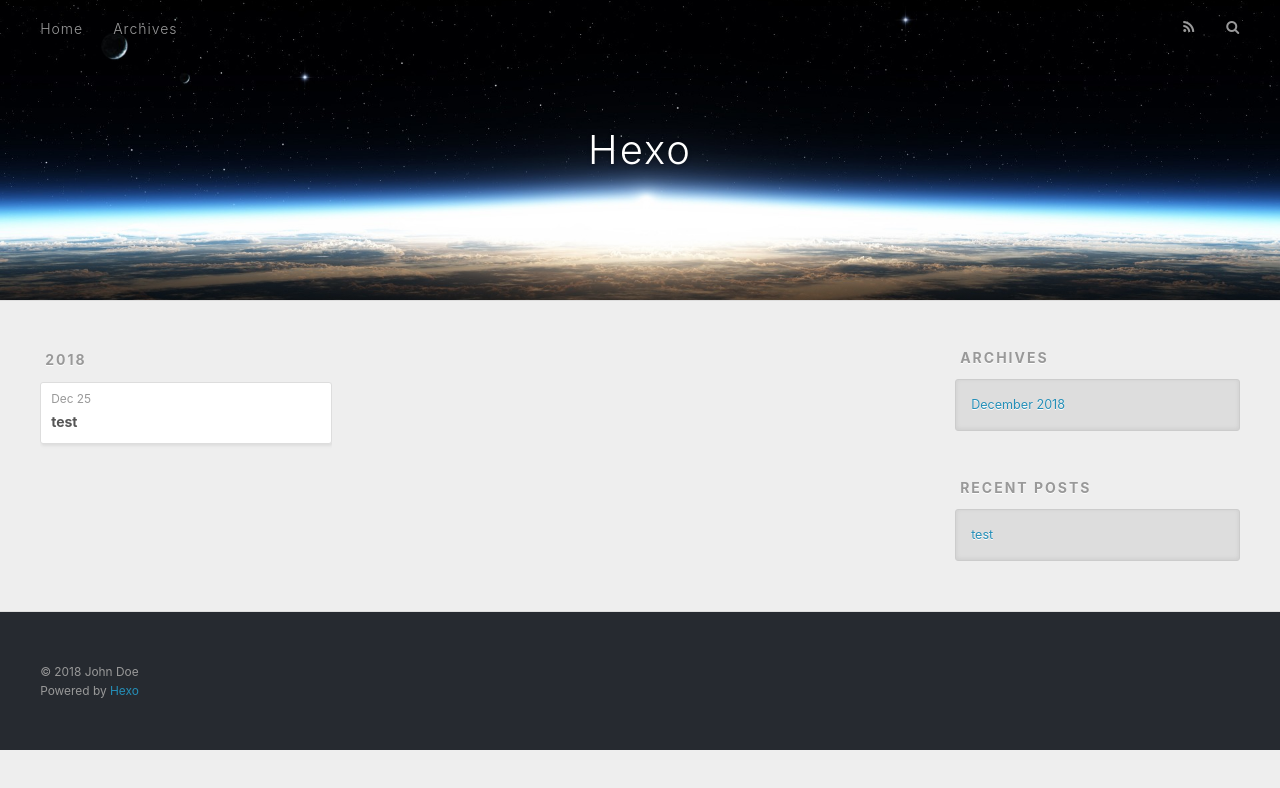
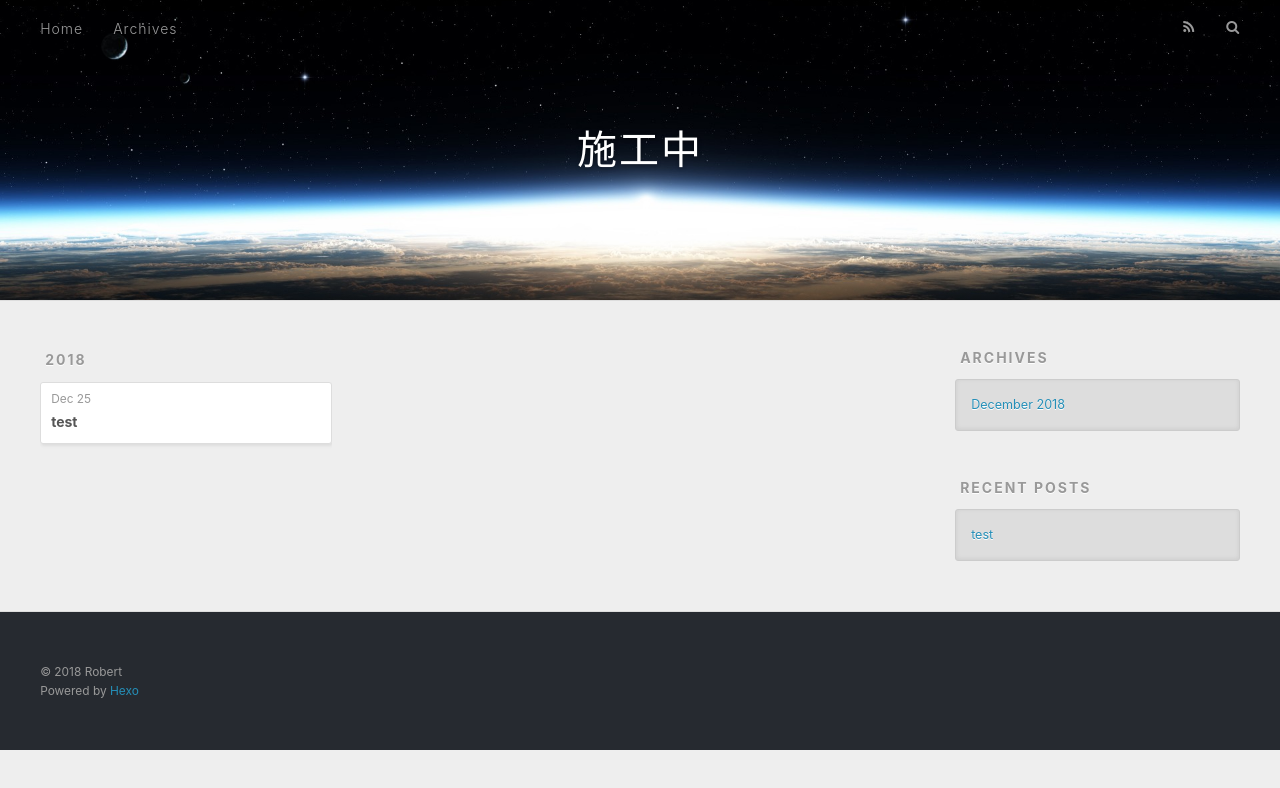
Before and after one commit to mingyunyuansu/mingyunyuansu.github.io, a plain HTML site: page archives/2018/12/index.html in a window 1280 px wide. Drawn offline with nearby package versions, Linux system fonts and the light colour scheme.

Commit message:
Site updated: 2018-12-25 21:05:05

```diff
--- a/archives/2018/12/index.html
+++ b/archives/2018/12/index.html
@@ -5,17 +5,17 @@
 
 
 
-  <title>Archives: 2018/12 | Hexo</title>
+  <title>Archives: 2018/12 | 施工中</title>
   <meta name="viewport" content="width=device-width, initial-scale=1, maximum-scale=1">
   <meta property="og:type" content="website">
-<meta property="og:title" content="Hexo">
+<meta property="og:title" content="施工中">
 <meta property="og:url" content="http://yoursite.com/archives/2018/12/index.html">
-<meta property="og:site_name" content="Hexo">
+<meta property="og:site_name" content="施工中">
 <meta property="og:locale" content="default">
 <meta name="twitter:card" content="summary">
-<meta name="twitter:title" content="Hexo">
+<meta name="twitter:title" content="施工中">
 
-    <link rel="alternate" href="/atom.xml" title="Hexo" type="application/atom+xml">
+    <link rel="alternate" href="/atom.xml" title="施工中" type="application/atom+xml">
 
 
     <link rel="icon" href="/favicon.png">
@@ -34,7 +34,7 @@
   <div id="header-outer" class="outer">
     <div id="header-title" class="inner">
       <h1 id="logo-wrap">
-        <a href="/" id="logo">Hexo</a>
+        <a href="/" id="logo">施工中</a>
       </h1>
 
     </div>
@@ -139,7 +139,7 @@
 
   <div class="outer">
     <div id="footer-info" class="inner">
-      &copy; 2018 John Doe<br>
+      &copy; 2018 Robert<br>
       Powered by <a href="http://hexo.io/" target="_blank">Hexo</a>
     </div>
   </div>
```
Also changed, not shown: 2018/12/25/test/index.html (+5 -5 lines), archives/2018/index.html (+7 -7 lines), archives/index.html (+7 -7 lines), index.html (+7 -7 lines).
